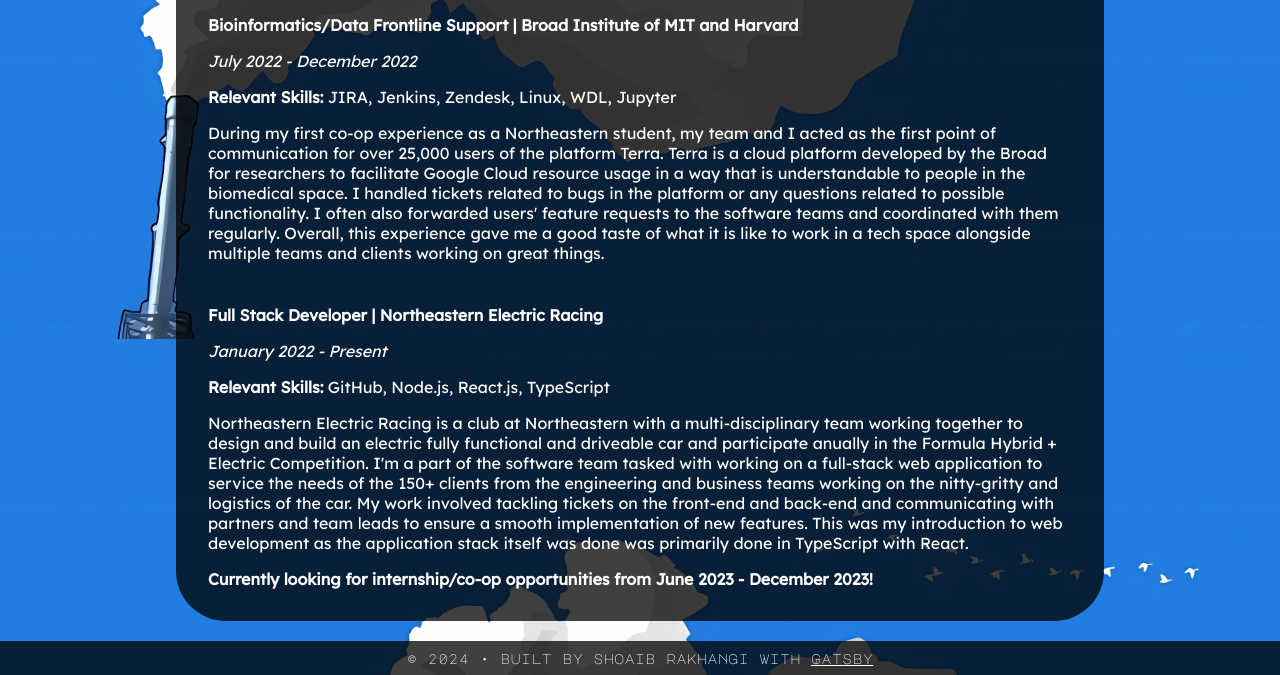
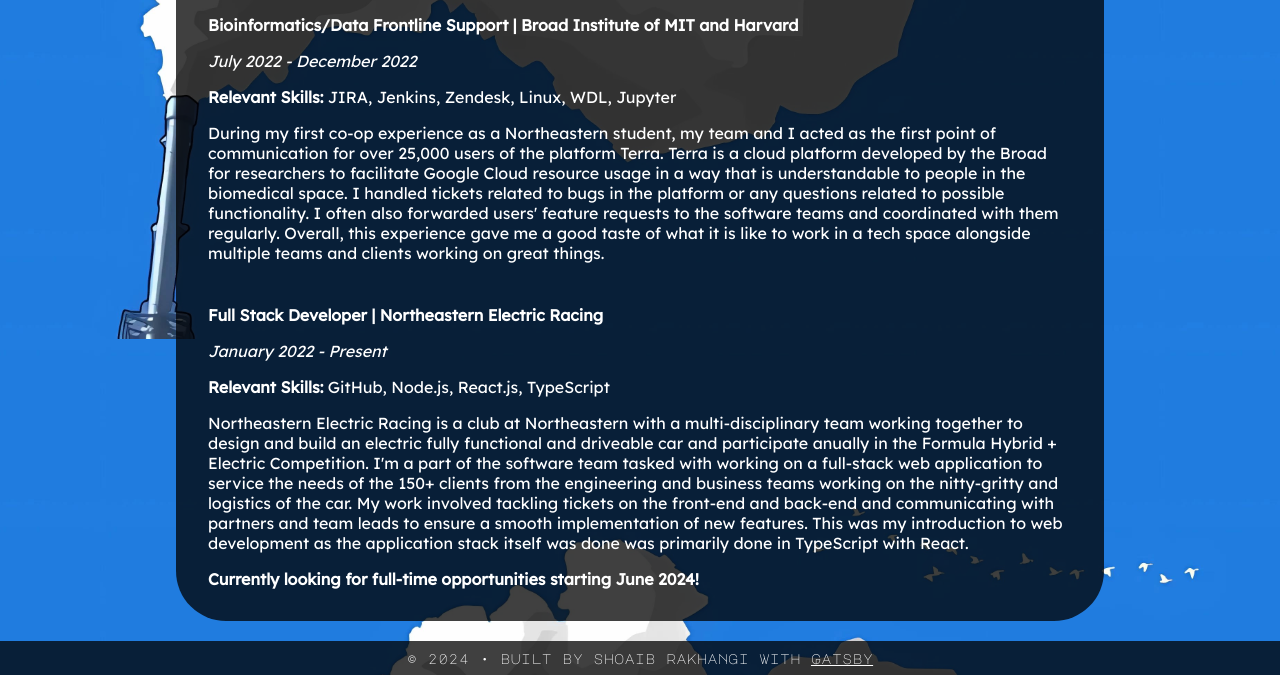
Before and after one commit to sho-r1024/srak-website, a Gatsby site: page /experience in a window 1280 px wide. Shown: the part 461-1136 px from the top of the page. Built offline with nearby package versions, Linux system fonts and the light colour scheme; Gatsby itself is replaced by a stand-in of ours.

Commit message:
Updated experience.js to reflect current employment status

```diff
--- a/src/pages/experience.js
+++ b/src/pages/experience.js
@@ -58,7 +58,7 @@ const Experience = () => (
                     )
                 }
             </div>
-            <b>Currently looking for internship/co-op opportunities from June 2023 - December 2023!</b>
+            <b>Currently looking for full-time opportunities starting June 2024!</b>
         </div>
     </Layout>
 )
```
